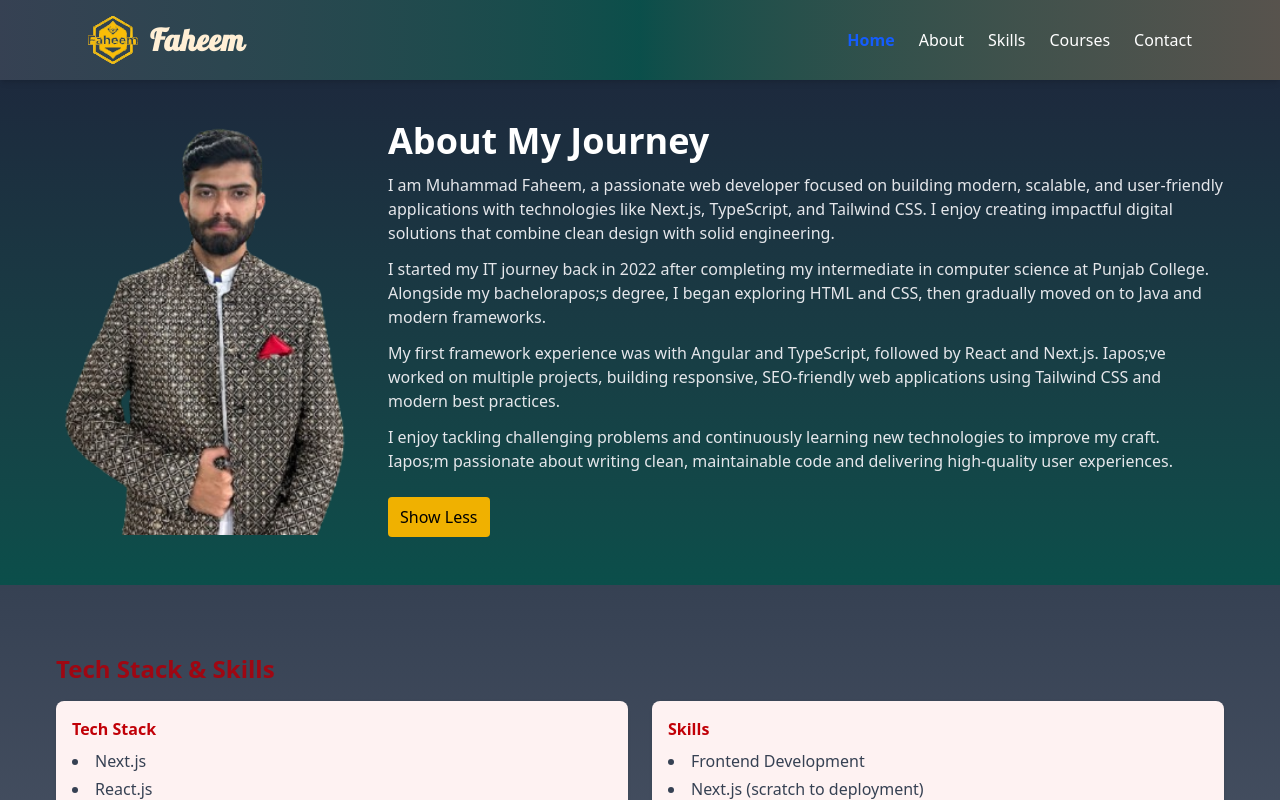
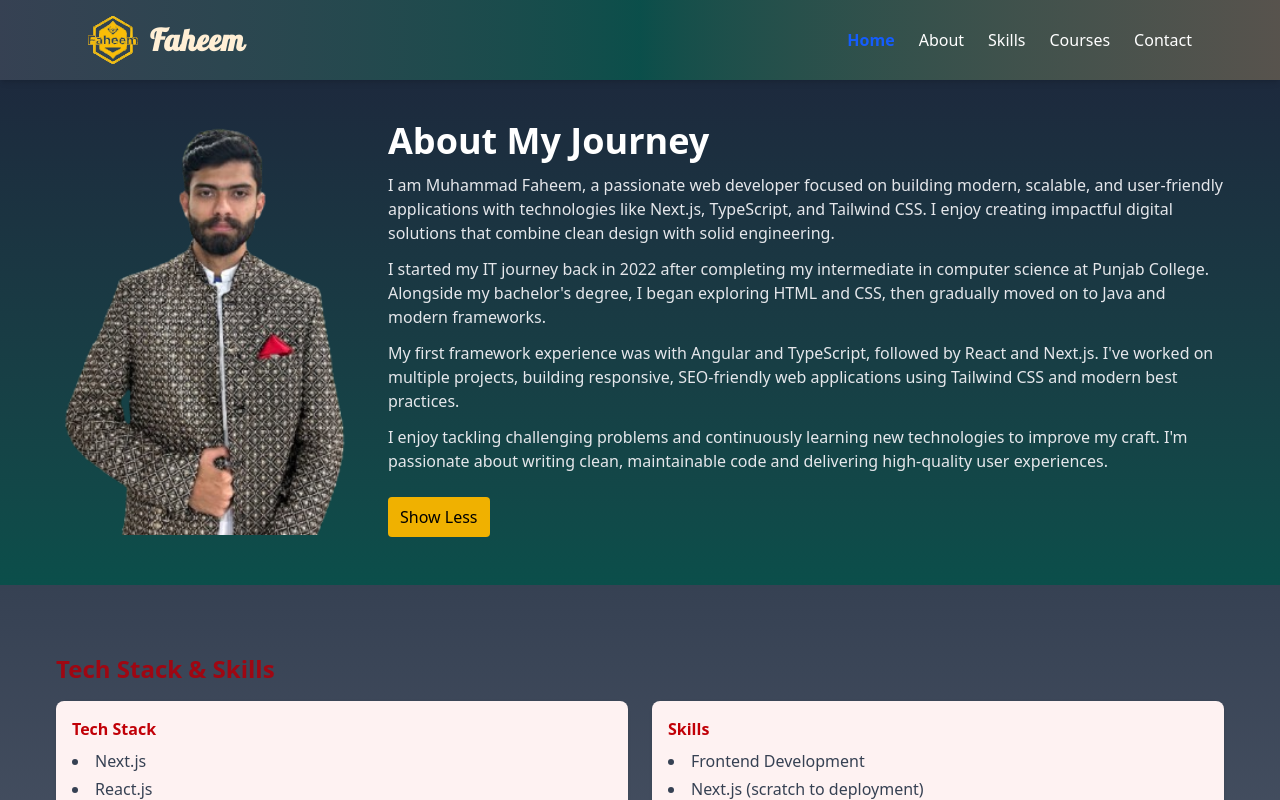
Before and after one commit to Faheemzai4/A1-My-Portfolio, a Next.js app: page / in a window 1280 px wide. Both pictures are taken after a click on the button "Read More". Shown: the part 727-1527 px from the top of the page. Built offline with nearby package versions, Linux system fonts and the light colour scheme.

Commit message:
Fix apostrophe issue in Dashboard text

```diff
--- a/src/components/aboutMe.tsx
+++ b/src/components/aboutMe.tsx
@@ -39,21 +39,22 @@ export default function AboutMe() {
               <>
                 <Reveal animation="animate-fade-in-right delay-300">
                   <p className="text-gray-200 mb-3">
-                    I started my IT journey back in 2022 after completing my intermediate in computer science at Punjab College. Alongside my bachelorapos;s degree, I began exploring HTML and CSS, then gradually moved on to Java and modern frameworks.
+                    I started my IT journey back in 2022 after completing my intermediate in computer science at Punjab College. Alongside my bachelor&apos;s degree, I began exploring HTML and CSS, then gradually moved on to Java and modern frameworks.
                   </p>
                 </Reveal>
 
                 <Reveal animation="animate-fade-in-left">
                   <p className="text-gray-200 mb-3">
-                    My first framework experience was with Angular and TypeScript, followed by React and Next.js. Iapos;ve worked on multiple projects, building responsive, SEO-friendly web applications using Tailwind CSS and modern best practices.
+                    My first framework experience was with Angular and TypeScript, followed by React and Next.js. I&apos;ve worked on multiple projects, building responsive, SEO-friendly web applications using Tailwind CSS and modern best practices.
                   </p>
                 </Reveal>
 
                 <Reveal animation="animate-fade-in-right delay-300">
                   <p className="text-gray-200 mb-3">
-                    I enjoy tackling challenging problems and continuously learning new technologies to improve my craft. Iapos;m passionate about writing clean, maintainable code and delivering high-quality user experiences.
+                    I enjoy tackling challenging problems and continuously learning new technologies to improve my craft. I&apos;m passionate about writing clean, maintainable code and delivering high-quality user experiences.
                   </p>
                 </Reveal>
+
               </>
             )}
 
```
